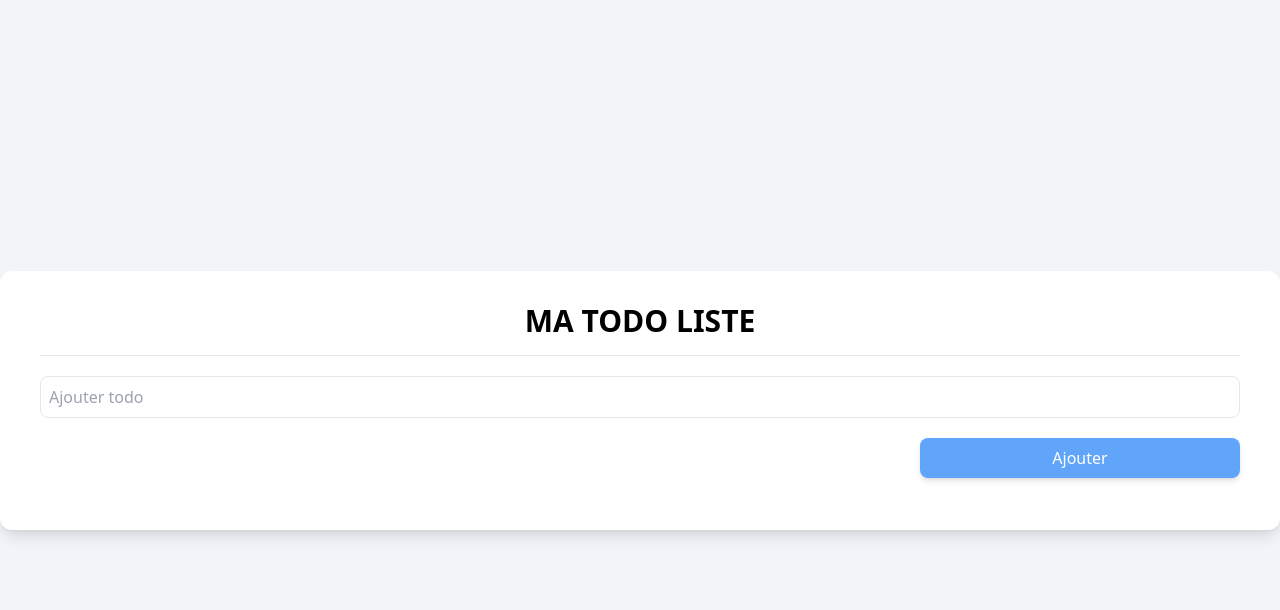
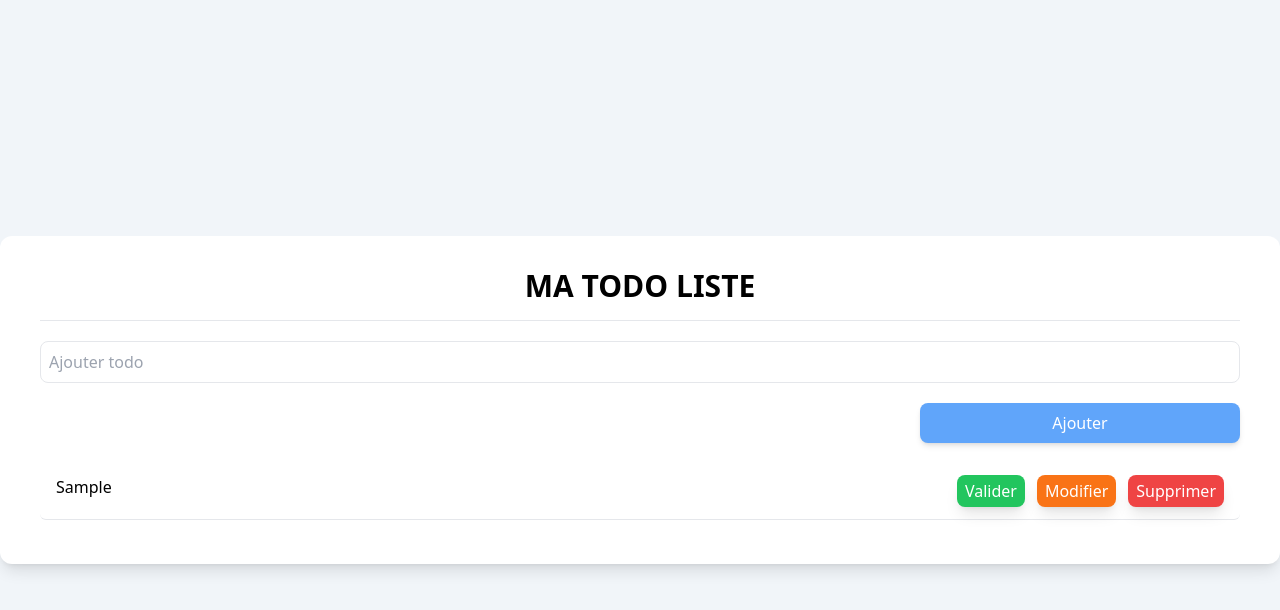
Before and after one commit to GuillemotClement/REACT-Todo, a React (Vite) app: page / in a window 1280 px wide. Both pictures are taken after typing "Sample" into the empty fields and a click on the button "Ajouter". Shown: the top 610 px of the page. Built offline with nearby package versions, Linux system fonts and the light colour scheme.

Commit message:
Affichage de la liste des todo

```diff
--- a/src/components/TodoItem.jsx
+++ b/src/components/TodoItem.jsx
@@ -1,54 +1,20 @@
-export default function TodoItem() {
+export default function TodoItem({ todo }) {
   return (
-    <div className="">
-      <p>TodoItem</p>
+    <div className="mb-3 rounded-md border-b px-4 py-3">
+      <li className="flex justify-between">
+        <span>{todo.content}</span>
+        <div className="flex gap-x-3">
+          <button className="rounded-lg bg-green-500 px-2 py-1 text-white shadow-lg hover:bg-green-700">
+            Valider
+          </button>
+          <button className="rounded-lg bg-orange-500 px-2 py-1 text-white shadow-lg hover:bg-orange-700">
+            Modifier
+          </button>
+          <button className="rounded-lg bg-red-500 px-2 py-1 text-white shadow-lg hover:bg-red-700">
+            Supprimer
+          </button>
+        </div>
+      </li>
     </div>
   );
 }
-
-// export default function TodoList({ todoList }) {
-//   function handleClickDelete(id) {
-//     alert(id);
-//   }
-//   function handleClickEdit() {
-//     alert("Editer");
-//   }
-//   function handleClickValide() {
-//     alert("Valider");
-//   }
-//   return (
-//     <div className="">
-//       <h2 className="border-b text-center font-bold uppercase">Mes todo</h2>
-//       <div className="">
-//         {todoList.map((todo) => (
-//           <div
-//             className="flex flex-row justify-between border px-3 py-2"
-//             key={todo.id}
-//           >
-//             <h3>{todo.content}</h3>
-//             <div className="flex gap-x-2">
-//               <button
-//                 className="rounded-lg bg-red-500 px-2 py-1 text-white shadow-lg hover:bg-red-700"
-//                 onClick={(e) => handleClickDelete(e, todo.id)}
-//               >
-//                 Supprimer
-//               </button>
-//               <button
-//                 className="rounded-lg bg-orange-500 px-2 py-1 text-white shadow-lg hover:bg-orange-700"
-//                 onClick={handleClickEdit}
-//               >
-//                 Editer
-//               </button>
-//               <button
-//                 className="rounded-lg bg-green-500 px-2 py-1 text-white shadow-lg hover:bg-green-700"
-//                 onClick={handleClickValide}
-//               >
-//                 Valider
-//               </button>
-//             </div>
-//           </div>
-//         ))}
-//       </div>
-//     </div>
-//   );
-// }
--- a/src/components/TodoList.jsx
+++ b/src/components/TodoList.jsx
@@ -3,9 +3,9 @@ import TodoItem from "./TodoItem";
 export default function TodoList({ todoList }) {
   return todoList.length ? (
     <ul>
-      {todoList.map((todo) => {
-        <TodoItem todo={todo} />;
-      })}
+      {todoList.map((todo) => (
+        <TodoItem todo={todo} />
+      ))}
     </ul>
   ) : (
     <p className="text-center">Aucune todo pour le moment</p>
```
Also changed, not shown: eslint.config.js (+18 -17 lines), src/App.jsx (+0 -11 lines).
